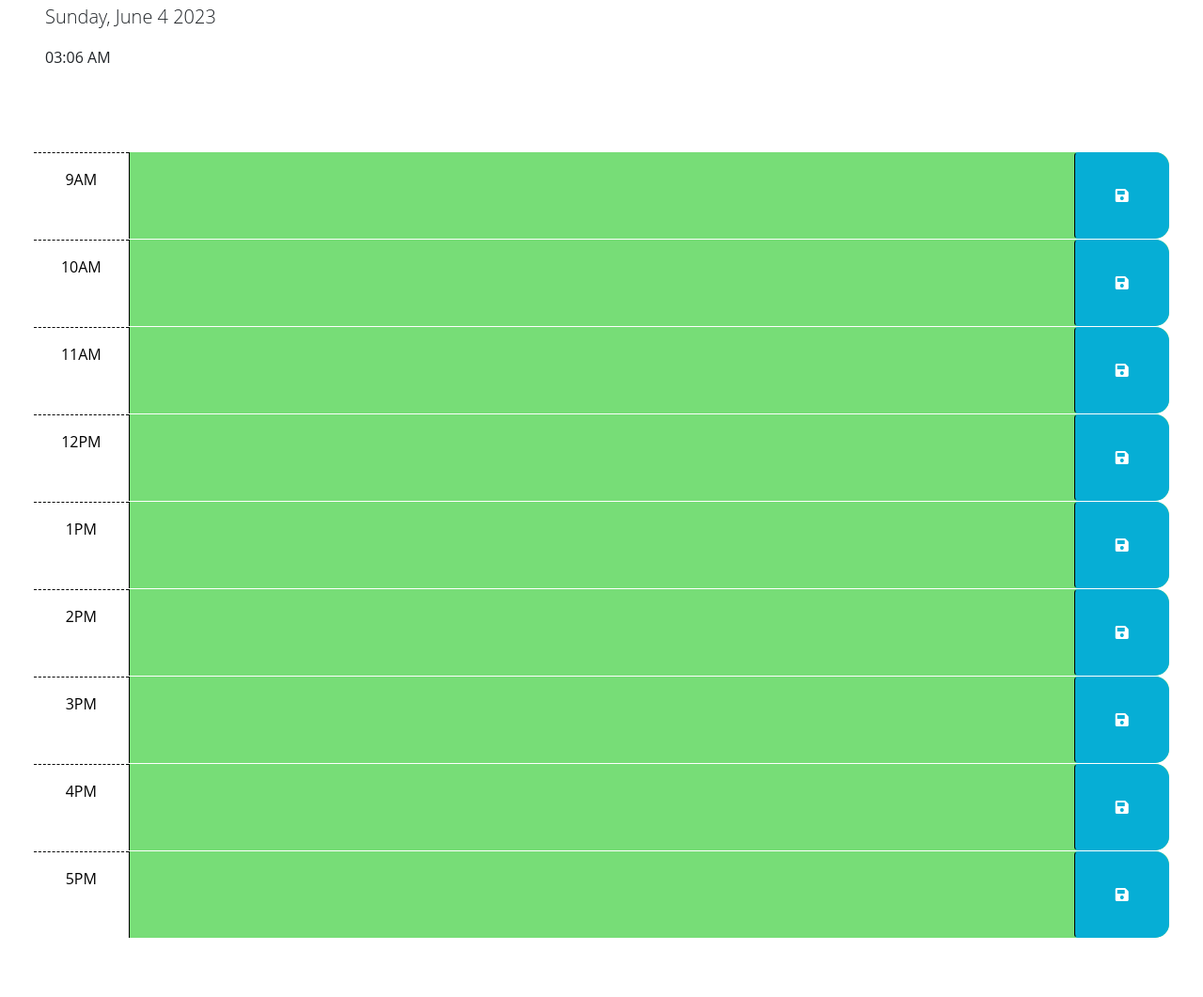
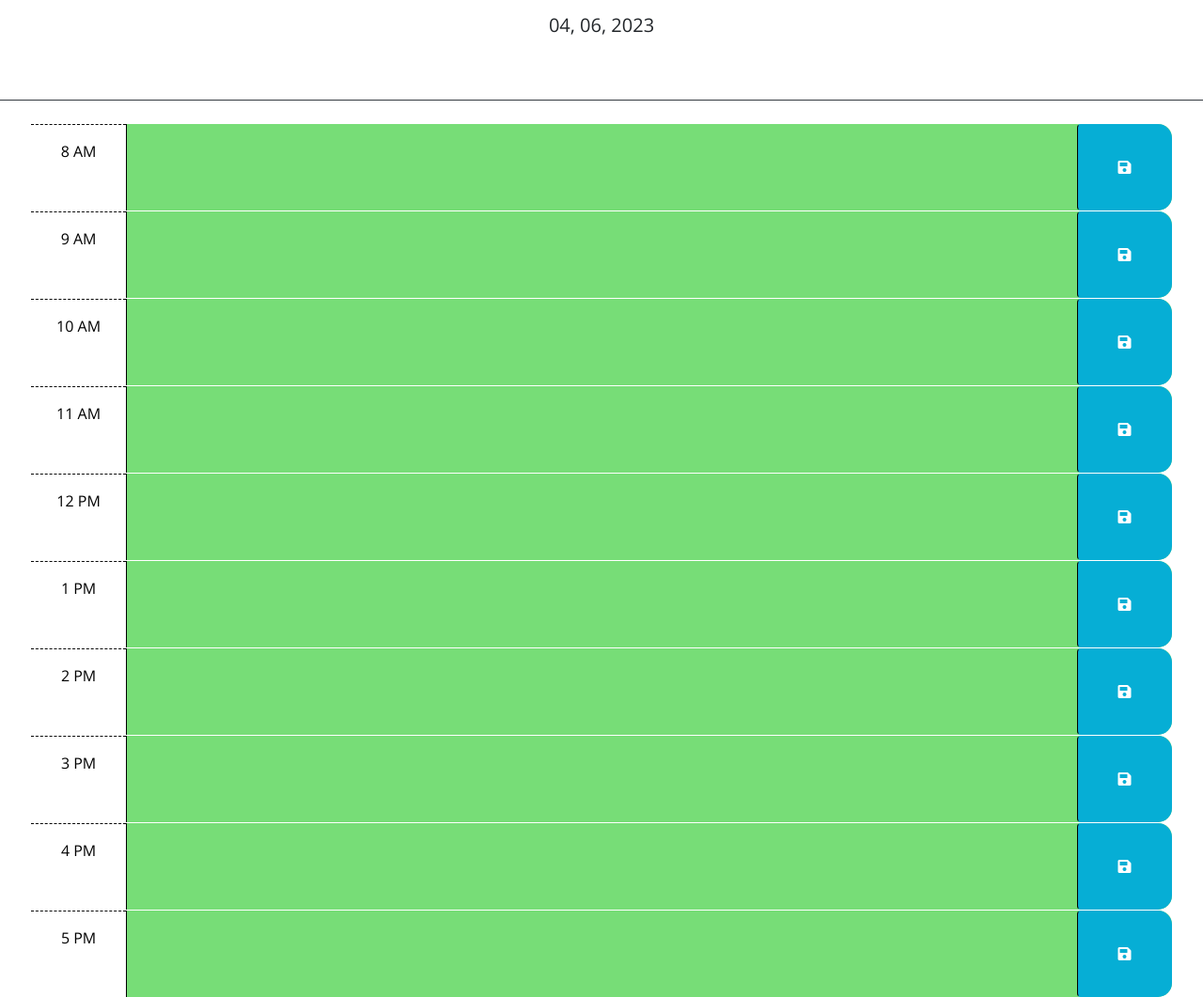
Before and after one commit to SK-Edwards/SKE-Work-Day-Scheduler, a plain HTML site: page index.html in a window 1280 px wide. Shown: the part 176-1237 px from the top of the page at 94% size. Before the commit the page ends 1174 px from the top, so only its background shows below. Drawn offline with nearby package versions, Linux system fonts and the light colour scheme; files that its build step writes are made by us from their sources.

Commit message:
Had to change a few things but i got it working

```diff
--- a/index.html
+++ b/index.html
@@ -1,144 +1,125 @@
 <!DOCTYPE html>
 <html lang="en">
+
 <head>
 	<meta charset="UTF-8" />
 	<meta name="viewport" content="width=device-width, initial-scale=1.0" />
 	<meta http-equiv="X-UA-Compatible" content="ie=edge" />
-
-    <script
-    src="https://cdn.jsdelivr.net/npm/dayjs@1.11.3/dayjs.min.js"
-    integrity="sha256-iu/zLUB+QgISXBLCW/mcDi/rnf4m4uEDO0wauy76x7U="
-    crossorigin="anonymous"
-  ></script>
-
-  <script
-    src="https://code.jquery.com/jquery-3.5.1.min.js"
-    integrity="sha256-9/aliU8dGd2tb6OSsuzixeV4y/faTqgFtohetphbbj0="
-    crossorigin="anonymous"
-  ></script>
-
-
-    <link
-      href="https://cdn.jsdelivr.net/npm/bootstrap@5.1.3/dist/css/bootstrap.min.css"
-      rel="stylesheet"
-      integrity="sha384-1BmE4kWBq78iYhFldvKuhfTAU6auU8tT94WrHftjDbrCEXSU1oBoqyl2QvZ6jIW3"
-      crossorigin="anonymous"
-    />
-    <link
-      rel="stylesheet"
-      href="https://use.fontawesome.com/releases/v5.8.1/css/all.css"
-      integrity="sha384-50oBUHEmvpQ+1lW4y57PTFmhCaXp0ML5d60M1M7uH2+nqUivzIebhndOJK28anvf"
-      crossorigin="anonymous"
-    />
-    <link
-      href="https://fonts.googleapis.com/css2?family=Fira+Sans:wght@400;700&display=swap"
-      rel="stylesheet"
-    />
-    <link rel="stylesheet" href="style.css" />
-    <title>Work Day Scheduler</title>
+	<link rel="stylesheet" href="https://stackpath.bootstrapcdn.com/bootstrap/4.3.1/css/bootstrap.min.css" />
+	<link rel="stylesheet" href="https://use.fontawesome.com/releases/v5.8.1/css/all.css"
+		integrity="sha384-50oBUHEmvpQ+1lW4y57PTFmhCaXp0ML5d60M1M7uH2+nqUivzIebhndOJK28anvf" crossorigin="anonymous" />
+	<link href="https://fonts.googleapis.com/css?family=Open+Sans&display=swap" rel="stylesheet" />
+	<link rel="stylesheet" href="./assets/css/style.css" />
+	<title>Work Day Scheduler - Challenge 5: Third-Party APIs </title>
 </head>
 
 <body>
-    <header class="p-5 mb-4">
+	<!-- Header -->
+	<header class="p-5 mb-4 border-5 border-bottom border-dark text-center">
 		<h1 class="display-3">Work Day Scheduler</h1>
 		<p class="lead">A simple calendar app for scheduling your work day</p>
 		<p id="currentDay" class="lead"></p>
-      <p id="currentTime"></p>
 	</header>
-    <div class="container-fluid px-5">
-      <!-- Use class for "past", "present", and "future" to apply styles to the
-        time-block divs accordingly. The javascript will need to do this by
-        adding/removing these classes on each div by comparing the hour in the
-        id to the current hour. The html provided below is meant to be an example
-        demonstrating how the css provided can be leveraged to create the
-        desired layout and colors. The html below should be removed or updated
-        in the finished product. Remember to delete this comment once the
-        code is implemented.
-        -->
 
-      <!-- Example of a past time block. The "past" class adds a gray background color. -->
-      <div id="hour-09" class="row time-block past">
-        <div class="col-2 col-md-1 hour text-center py-3">9AM</div>
-        <textarea id="eventBox" class="col-8 col-md-10 description" rows="3"> </textarea>
-        <button class="btn saveBtn col-2 col-md-1" aria-label="save">
-          <i class="fas fa-save" aria-hidden="true"></i>
-        </button>
+	<div class="container-lg px-5">
+
+		<!-- Timeblocks start here -->
+
+		<div id="hour-8" class="row time-block">
+            <div class="col-2 col-md-1 hour text-center py-3">
+                8 AM
+            </div>
+            <textarea class="col-8 col-md-10 description" rows="3">
+            </textarea>
+            <button class="btn saveBtn col-2 col-md-1" aria-label="save"><i class="fas fa-save" aria-hidden="true"></i></button>
         </div>
 
-      <!-- Example of a present time block. The "present" class adds a red background color. -->
-      <div id="hour-10" class="row time-block present">
-        <div class="col-2 col-md-1 hour text-center py-3">10AM</div>
-        <textarea id="eventBox" class="col-8 col-md-10 description" rows="3"> </textarea>
-        <button class="btn saveBtn col-2 col-md-1" aria-label="save">
-          <i class="fas fa-save" aria-hidden="true"></i>
-        </button>
+		<div id="hour-9" class="row time-block">
+            <div class="col-2 col-md-1 hour text-center py-3">
+                9 AM
+            </div>
+            <textarea class="col-8 col-md-10 description" rows="3">
+            </textarea>
+            <button class="btn saveBtn col-2 col-md-1" aria-label="save"><i class="fas fa-save" aria-hidden="true"></i></button>
         </div>
 
-      <!-- Example of a future time block. The "future" class adds a green background color. -->
-      <div id="hour-11" class="row time-block future">
-        <div class="col-2 col-md-1 hour text-center py-3">11AM</div>
-        <textarea id="eventBox" class="col-8 col-md-10 description" rows="3"> </textarea>
-        <button class="btn saveBtn col-2 col-md-1" aria-label="save">
-          <i class="fas fa-save" aria-hidden="true"></i>
-        </button>
+		<div id="hour-10" class="row time-block">
+            <div class="col-2 col-md-1 hour text-center py-3">
+                10 AM
+            </div>
+            <textarea class="col-8 col-md-10 description" rows="3">
+            </textarea>
+            <button class="btn saveBtn col-2 col-md-1" aria-label="save"><i class="fas fa-save"aria-hidden="true" ></i></button>
         </div>
 
-      <div id="hour-12" class="row time-block future">
-        <div class="col-2 col-md-1 hour text-center py-3">12PM</div>
-        <textarea id="eventBox" class="col-8 col-md-10 description" rows="3"> </textarea>
-        <button class="btn saveBtn col-2 col-md-1" aria-label="save">
-          <i class="fas fa-save" aria-hidden="true"></i>
-        </button>
+		<div id="hour-11" class="row time-block">
+            <div class="col-2 col-md-1 hour text-center py-3">
+                11 AM
+            </div>
+            <textarea class="col-8 col-md-10 description" rows="3">
+            </textarea>
+            <button class="btn saveBtn col-2 col-md-1" aria-label="save"><i class="fas fa-save" aria-hidden="true"></i></button>
         </div>
 
-      <div id="hour-13" class="row time-block future">
-        <div class="col-2 col-md-1 hour text-center py-3">1PM</div>
-        <textarea id="eventBox" class="col-8 col-md-10 description" rows="3"> </textarea>
-        <button class="btn saveBtn col-2 col-md-1" aria-label="save">
-          <i class="fas fa-save" aria-hidden="true"></i>
-        </button>
+		<div id="hour-12" class="row time-block">
+            <div class="col-2 col-md-1 hour text-center py-3">
+                12 PM
+            </div>
+            <textarea class="col-8 col-md-10 description" rows="3">
+            </textarea>
+            <button class="btn saveBtn col-2 col-md-1" aria-label="save"><i class="fas fa-save" aria-hidden="true"></i></button>
         </div>
 
-      <div id="hour-14" class="row time-block future">
-        <div class="col-2 col-md-1 hour text-center py-3">2PM</div>
-        <textarea id="eventBox" class="col-8 col-md-10 description" rows="3"> </textarea>
-        <button class="btn saveBtn col-2 col-md-1" aria-label="save">
-          <i class="fas fa-save" aria-hidden="true"></i>
-        </button>
+		<div id="hour-13" class="row time-block">
+            <div class="col-2 col-md-1 hour text-center py-3">
+                1 PM
+            </div>
+            <textarea class="col-8 col-md-10 description" rows="3">
+            </textarea>
+            <button class="btn saveBtn col-2 col-md-1" aria-label="save"><i class="fas fa-save" aria-hidden="true"></i></button>
         </div>
 
-      <div id="hour-15" class="row time-block future">
-        <div class="col-2 col-md-1 hour text-center py-3">3PM</div>
-        <textarea id="eventBox" class="col-8 col-md-10 description" rows="3"> </textarea>
-        <button class="btn saveBtn col-2 col-md-1" aria-label="save">
-          <i class="fas fa-save" aria-hidden="true"></i>
-        </button>
+		<div id="hour-14" class="row time-block">
+            <div class="col-2 col-md-1 hour text-center py-3">
+                2 PM
+            </div>
+            <textarea class="col-8 col-md-10 description" rows="3">
+            </textarea>
+            <button class="btn saveBtn col-2 col-md-1" aria-label="save"><i class="fas fa-save"aria-hidden="true" ></i></button>
         </div>
 
-      <div id="hour-16" class="row time-block future">
-        <div class="col-2 col-md-1 hour text-center py-3">4PM</div>
-        <textarea id="eventBox" class="col-8 col-md-10 description" rows="3"> </textarea>
-        <button class="btn saveBtn col-2 col-md-1" aria-label="save">
-          <i class="fas fa-save" aria-hidden="true"></i>
-        </button>
+		<div id="hour-15" class="row time-block">
+            <div class="col-2 col-md-1 hour text-center py-3">
+                3 PM
+            </div>
+            <textarea class="col-8 col-md-10 description" rows="3">
+            </textarea>
+            <button class="btn saveBtn col-2 col-md-1" aria-label="save"><i class="fas fa-save" aria-hidden="true"></i></button>
         </div>
 
-      <div id="hour-17" class="row time-block future">
-        <div class="col-2 col-md-1 hour text-center py-3">5PM</div>
-        <textarea id="eventBox" class="col-8 col-md-10 description" rows="3"> </textarea>
-        <button class="btn saveBtn col-2 col-md-1" aria-label="save">
-          <i class="fas fa-save" aria-hidden="true"></i>
-        </button>
+		<div id="hour-16" class="row time-block">
+            <div class="col-2 col-md-1 hour text-center py-3">
+                4 PM
+            </div>
+            <textarea class="col-8 col-md-10 description" rows="3">
+            </textarea>
+            <button class="btn saveBtn col-2 col-md-1" aria-label="save"><i class="fas fa-save" aria-hidden="true"></i></button>
         </div>
 
+		<div id="hour-17" class="row time-block">
+            <div class="col-2 col-md-1 hour text-center py-3">
+                5 PM
+            </div>
+            <textarea class="col-8 col-md-10 description" rows="3">
+            </textarea>
+            <button class="btn saveBtn col-2 col-md-1" aria-label="save"><i class="fas fa-save" aria-hidden="true"></i></button>
+        </div>
 
 	</div>
 
-    <script src="https://cdnjs.cloudflare.com/ajax/libs/jquery/3.2.1/jquery.min.js"></script>
-    <script src="https://cdn.jsdelivr.net/npm/dayjs@1.11.3/dayjs.min.js"
-    integrity="sha256-iu/zLUB+QgISXBLCW/mcDi/rnf4m4uEDO0wauy76x7U="
-    crossorigin="anonymous"></script>
+	<script src="https://code.jquery.com/jquery-3.4.1.min.js"></script>
+	<script src="https://cdnjs.cloudflare.com/ajax/libs/moment.js/2.24.0/moment.min.js"></script>
+	<script src="./script.js"></script>
+</body>
 
-    <script src="script.js"></script>
-  </body>
 </html>
--- a/script.js
+++ b/script.js
@@ -1,65 +1,57 @@
-// Wrap all code that interacts with the DOM in a call to jQuery to ensure that
-// the code isn't run until the browser has finished rendering all the elements
-// in the html.
-$(function () {
+
+var todayDate = moment().format('DD, MM, YYYY');
+$("#currentDay").html(todayDate);
+
+$(document).ready(function () {
+
+    $(".saveBtn").on("click", function () {
+
+        var text = $(this).siblings(".description").val();
+        var time = $(this).parent().attr("id");
 
 
-  // Displaying the date and time. Used military time because i thought it would be easier to work with.
-  var today = dayjs();
-  $('#currentDay').text(today.format('dddd, MMMM D YYYY'));
+        localStorage.setItem(time, text);
+    })
 
-  var time = dayjs();
-  $('#currentTime').text(time.format('HH:MM A'));
+    function timeChecker() {
+
+        var timeCurrent = moment().hour();  // Gets current number of hours.
 
 
+        $(".time-block").each(function () {   // Loops over time blocks
+            var blockTime = parseInt($(this).attr("id").split("hour-")[1]);
 
+            // Check the time and add the classes for background indicators
+            if (blockTime < timeCurrent) {
+                $(this).removeClass("future");
+                $(this).removeClass("present");
+                $(this).addClass("past");
+            }
+            else if (blockTime === timeCurrent) {
+                $(this).removeClass("past");
+                $(this).removeClass("future");
+                $(this).addClass("present");
+            }
+            else {
+                $(this).removeClass("present");
+                $(this).removeClass("past");
+                $(this).addClass("future");
 
+            }
+        })
+    }
 
-  //Not sure if this is too messy but it actually works so :-#.
-//Caparing the time on the schedule with day
+    // Get item from local storage if any
+    $("#hour-8 .description").val(localStorage.getItem("hour-8"));
+    $("#hour-9 .description").val(localStorage.getItem("hour-9"));
+    $("#hour-10 .description").val(localStorage.getItem("hour-10"));
+    $("#hour-11 .description").val(localStorage.getItem("hour-11"));
+    $("#hour-12 .description").val(localStorage.getItem("hour-12"));
+    $("#hour-13 .description").val(localStorage.getItem("hour-13"));
+    $("#hour-14 .description").val(localStorage.getItem("hour-14"));
+    $("#hour-15 .description").val(localStorage.getItem("hour-15"));
+    $("#hour-16 .description").val(localStorage.getItem("hour-16"));
+    $("#hour-17 .description").val(localStorage.getItem("hour-17"));
 
-  var currentHour = dayjs().hour();
-var timeBlocks = document.querySelectorAll('.time-block');
-var scheduleTime;
-for(var x = 0; x < timeBlocks.length; x++) {
-
-  if(compareTime = timeBlocks[x].id.length <= 7){
-     parseInt(timeBlocks[x].id.slice(0)) }
-
-     else{
-     parseInt(timeBlocks[x].id.slice(-2));
-     }
-
-  if (currentHour > scheduleTime) {
-    timeBlocks[x].classList.add('past');
-  } else if (currentHour === scheduleTime) {
-    timeBlocks[x].classList.add('present');
-  } else {
-    timeBlocks[x].classList.add('future');
-  }
-};
-
-
-
-
-
-
-    // TODO: Add a listener for click events on the save button. This code should
-    // use the id in the containing time-block as a key to save the user input in
-    // local storage. HINT: What does `this` reference in the click listener
-    // function? How can DOM traversal be used to get the "hour-x" id of the
-    // time-block containing the button that was clicked? How might the id be
-    // useful when saving the description in local storage?
-    //
-    // TODO: Add code to apply the past, present, or future class to each time
-    // block by comparing the id to the current hour. HINTS: How can the id
-    // attribute of each time-block be used to conditionally add or remove the
-    // past, present, and future classes? How can Day.js be used to get the
-    // current hour in 24-hour time?
-    //
-    // TODO: Add code to get any user input that was saved in localStorage and set
-    // the values of the corresponding textarea elements. HINT: How can the id
-    // attribute of each time-block be used to do this?
-    //
-    // TODO: Add code to display the current date in the header of the page.
-  });
+    timeChecker();
+})
```
Also changed, not shown: image/Screenshot 2023-06-03 230801.png (added), 2 other files. Lines whose indentation alone changed are shown as unchanged.
